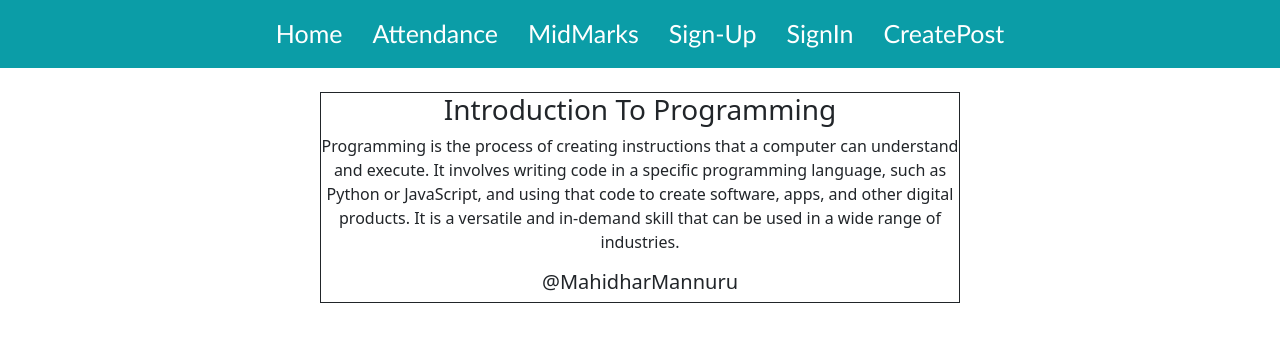
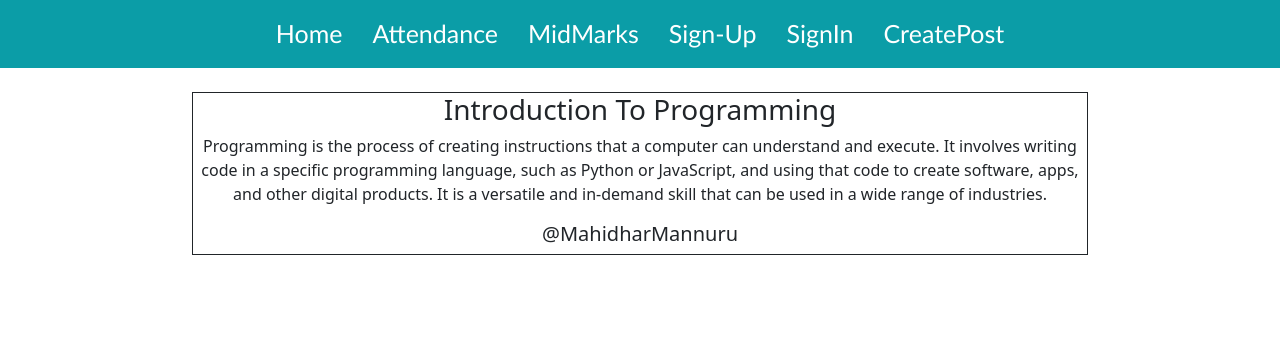
Before and after one commit to MahidharMannuru5/AttNbkrist, a React (Create React App) app: page /#/ in a window 1280 px wide. Shown: the top 342 px of the page. Built offline with nearby package versions, Linux system fonts and the light colour scheme.

Commit message:
FixedUiissuesofHome

```diff
--- a/src/index.css
+++ b/src/index.css
@@ -4,8 +4,8 @@
   text-align: center;
   align-items: center;
   border: solid 1px;
-  margin-right:25%;
-  margin-left:25%;
+  margin-right:15%;
+  margin-left:15%;
 }
 body {
   margin: 0;
@@ -42,7 +42,8 @@ margin:5px;
   align-items: center;
   text-align: center;
   border:solid 1px;
-  border-right:300px;
+  margin-right:25%;
+  margin-left:25%;
 }
 .titleofpost{
   border-radius:15px 15px 15px 15px;
```
